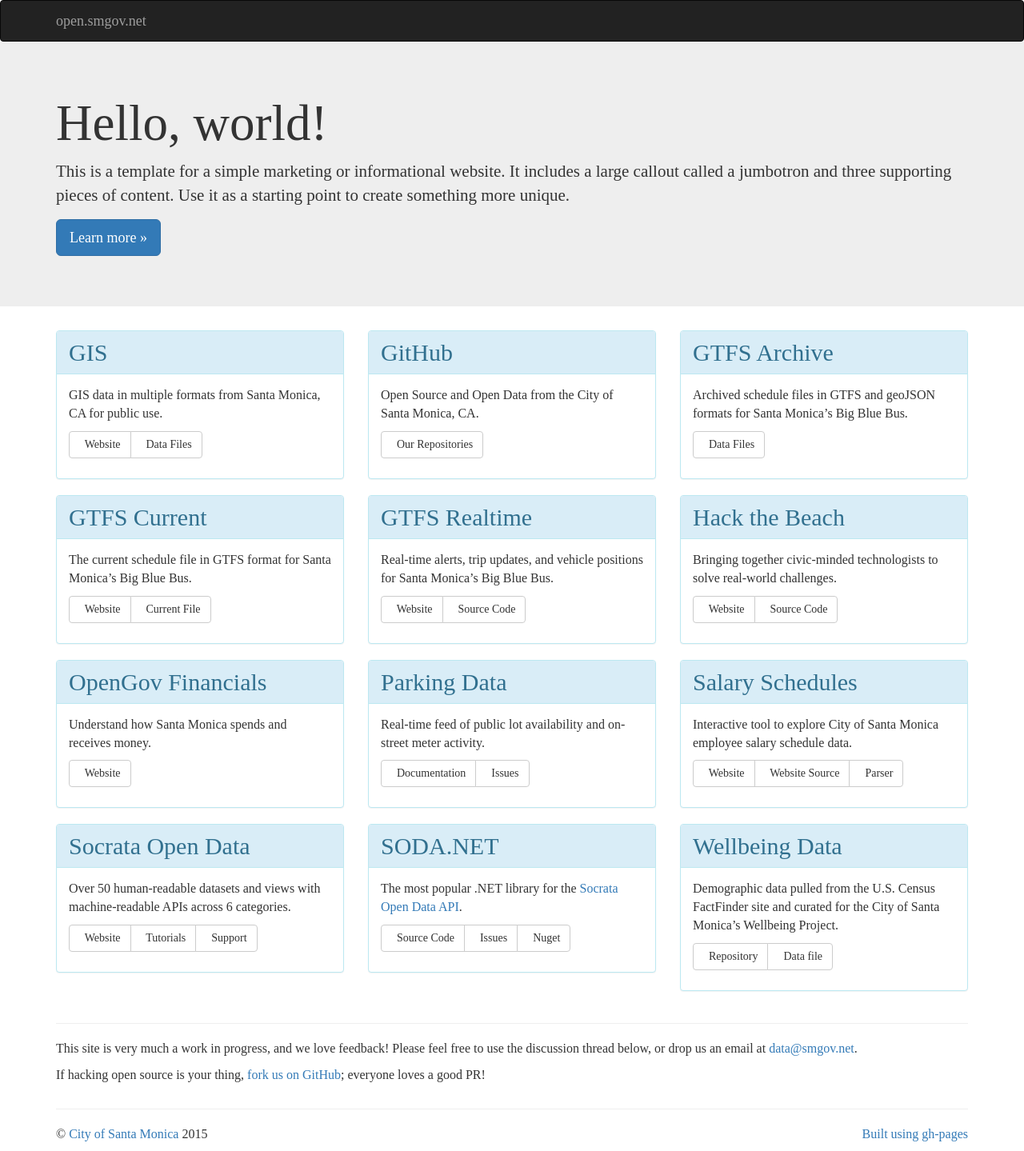
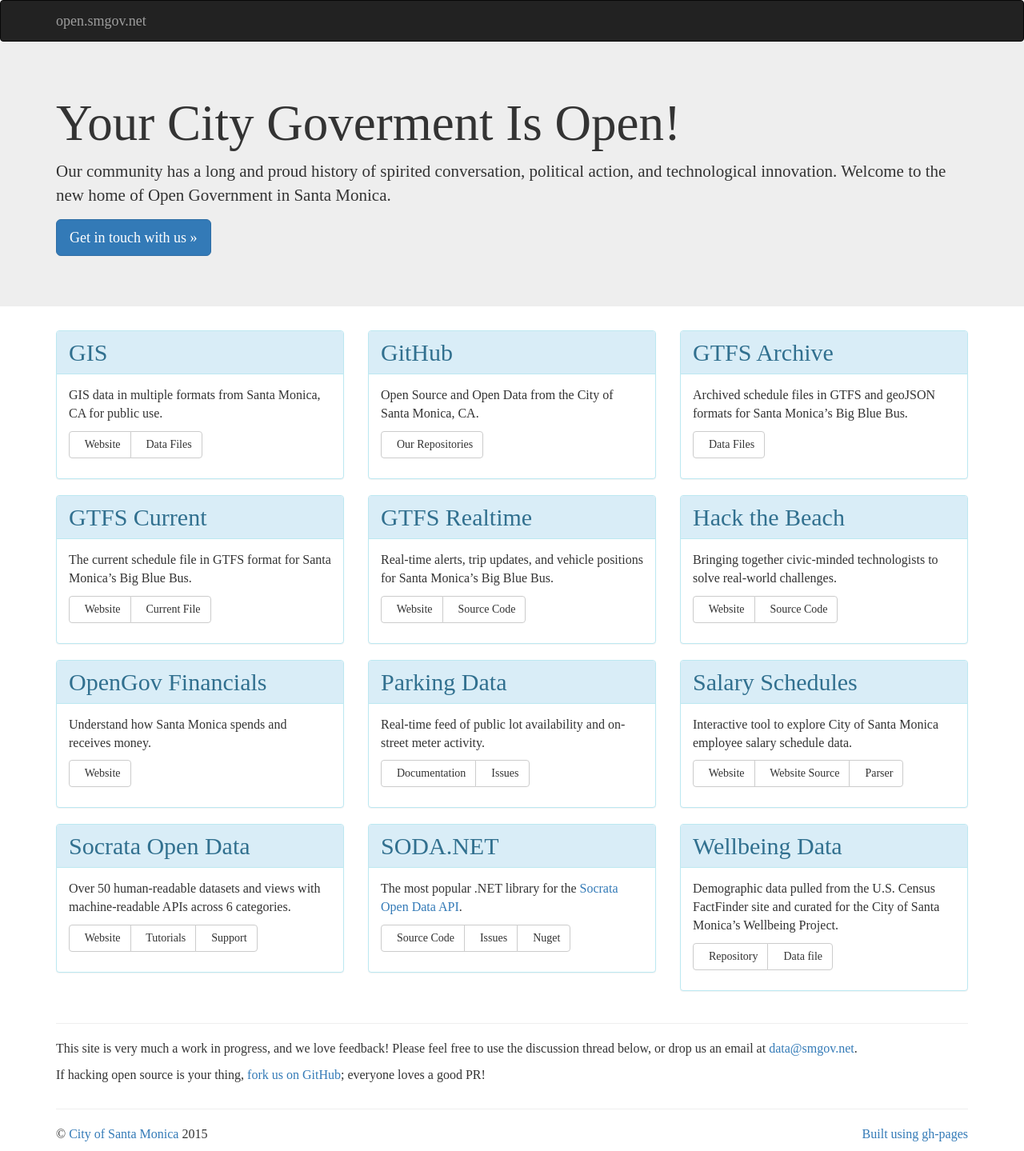
Before and after one commit to CityofSantaMonica/open.smgov.net, a Jekyll site: the page built from index.html, in a window 1280 px wide. Shown: the whole page at 80% size. Built offline with Jekyll 4.4.1, drawn with Linux system fonts in a browser that asks for light colours; nearby versions of some CDN libraries; comment, search, counter and statistics services are not loaded.

Commit message:
add intro language

```diff
--- a/_includes/jumbotron.html
+++ b/_includes/jumbotron.html
@@ -1,7 +1,7 @@
 <div class="jumbotron">
   <div class="container">
-    <h1>Hello, world!</h1>
-    <p>This is a template for a simple marketing or informational website. It includes a large callout called a jumbotron and three supporting pieces of content. Use it as a starting point to create something more unique.</p>
-    <p><a class="btn btn-primary btn-lg" href="#" role="button">Learn more »</a></p>
+    <h1>Your City Goverment Is Open!</h1>
+    <p>Our community has a long and proud history of spirited conversation, political action, and technological innovation. Welcome to the new home of Open Government in Santa Monica.</p>
+    <p><a class="btn btn-primary btn-lg" href="#disqus_thread" role="button">Get in touch with us »</a></p>
   </div>
 </div>
```
